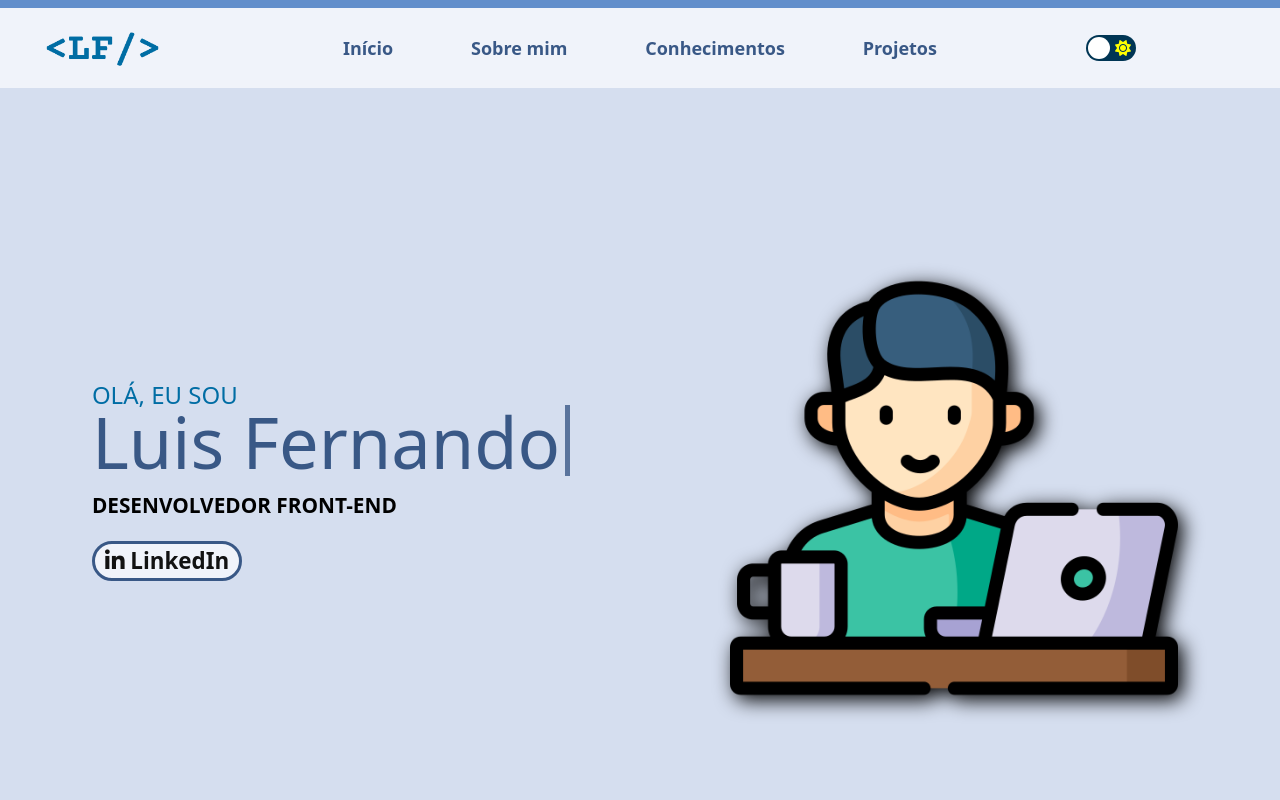
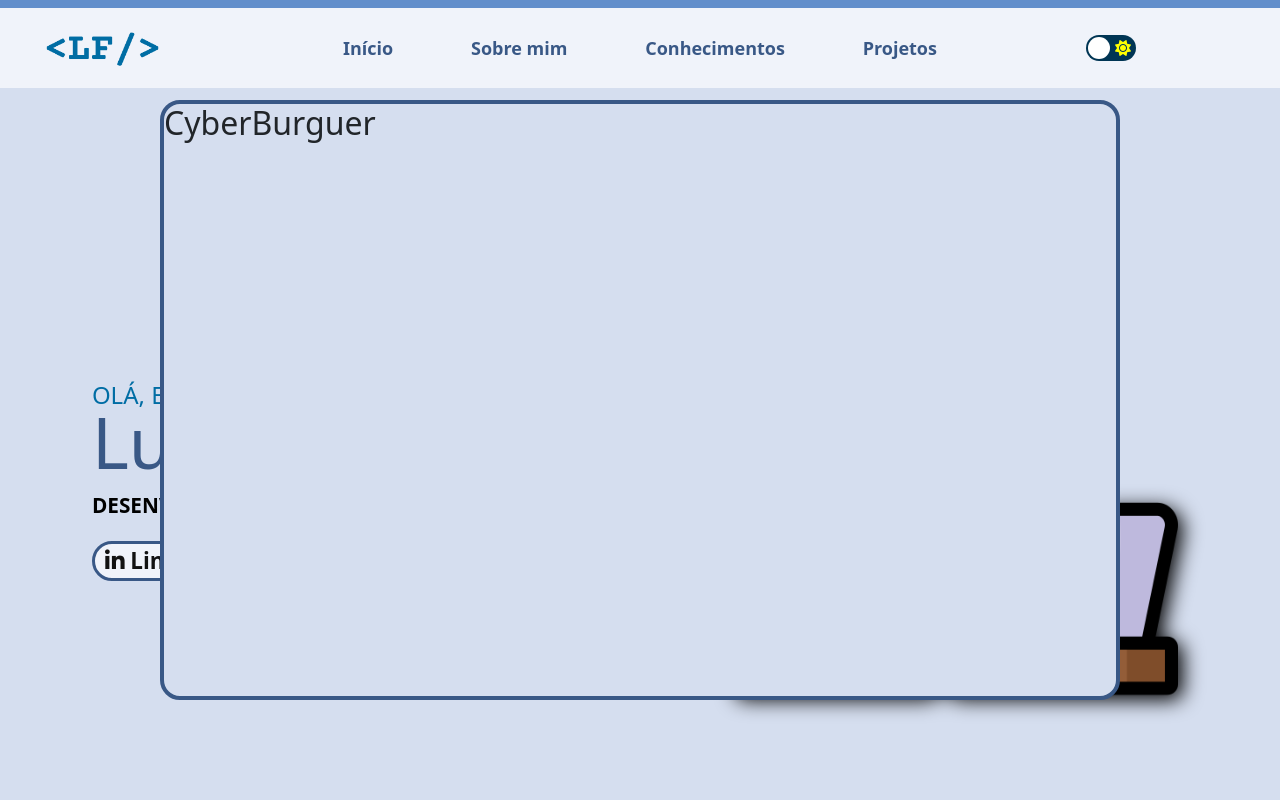
Before and after one commit to luisfernandoalima/portfolio, a website: page index.html in a window 1280 px wide. Shown: the top 800 px of the page. Drawn offline with nearby package versions, Linux system fonts and the light colour scheme; a script that the page names is missing.

Commit message:
Início da criação do popUp de detalhes

```diff
--- a/assets/css/objects.css
+++ b/assets/css/objects.css
@@ -137,6 +137,8 @@ label span:nth-child(3) {
   padding: 5px;
   margin: auto;
   width: 100%;
+  height: 20vh;
+  object-fit: cover;
   border-radius: 10px;
 }
 
@@ -152,15 +154,42 @@ label span:nth-child(3) {
   /* Número de linhas desejado */
 }
 
-.card-body button{
+.card-body button {
   display: block;
   margin: auto;
   width: 100%;
+  height: 30px;
   border: none;
   border-radius: 10px;
   color: var(--white);
   background-color: var(--text);
 
+}
+
+/* PupUp */
+body{
+  display: flex;
+  flex-direction: column;
+}
+.popup-area {
+  position: fixed;
+  top: 0;
+  left: 0;
+  width: 100%;
+  height: 100%;
+  display: flex;
+  align-items: center;
+  justify-content: center;
+}
+
+.popup {
+  height: 75vh;
+  width: 75vw;
+  margin: auto;
+  border: 4px solid var(--text);
+ border-radius: 20px;
+  background-color: var(--bgColor1);
+  z-index: 2;
 }
 
 /* Animações */
--- a/assets/css/style.css
+++ b/assets/css/style.css
@@ -214,7 +214,7 @@ h3 {
 }
 
 #projetos h2 {
-    padding-bottom: 7vh;
+    padding-bottom: 5vh;
     padding-top: 15vh;
     text-align: center;
     font-size: 4vw;
--- a/index.html
+++ b/index.html
@@ -255,7 +255,7 @@
                 <div class="project-area row">
                     <div class="project col-sm-12 col-md-4">
                         <div class="card">
-                        <img src="assets/img/images/CyberBurguer.jpg" class="card-img-top" alt="...">
+                            <img src="assets/img/images/CyberBurguer.jpg" class="card-img-top" alt="...">
                             <div class="card-body">
                                 <h5 class="card-title">CyberBurguer</h5>
                                 <p class="card-text">Sistema para uma hamburgueria fictícia com temática de videogames
@@ -289,6 +289,17 @@
                 </div>
             </div>
         </section>
+        <div class="fundo-opaco"></div>
+        <aside class="popup-area">
+            <div class="popup">
+                <div class="popup-header">
+                    <h2>CyberBurguer</h2>
+                </div>
+                <div class="popup-body">
+
+                </div>
+            </div>
+        </aside>
     </main>
     <footer>
         <p>Criado por @Luis</p>
```
Lines whose indentation alone changed are shown as unchanged.
